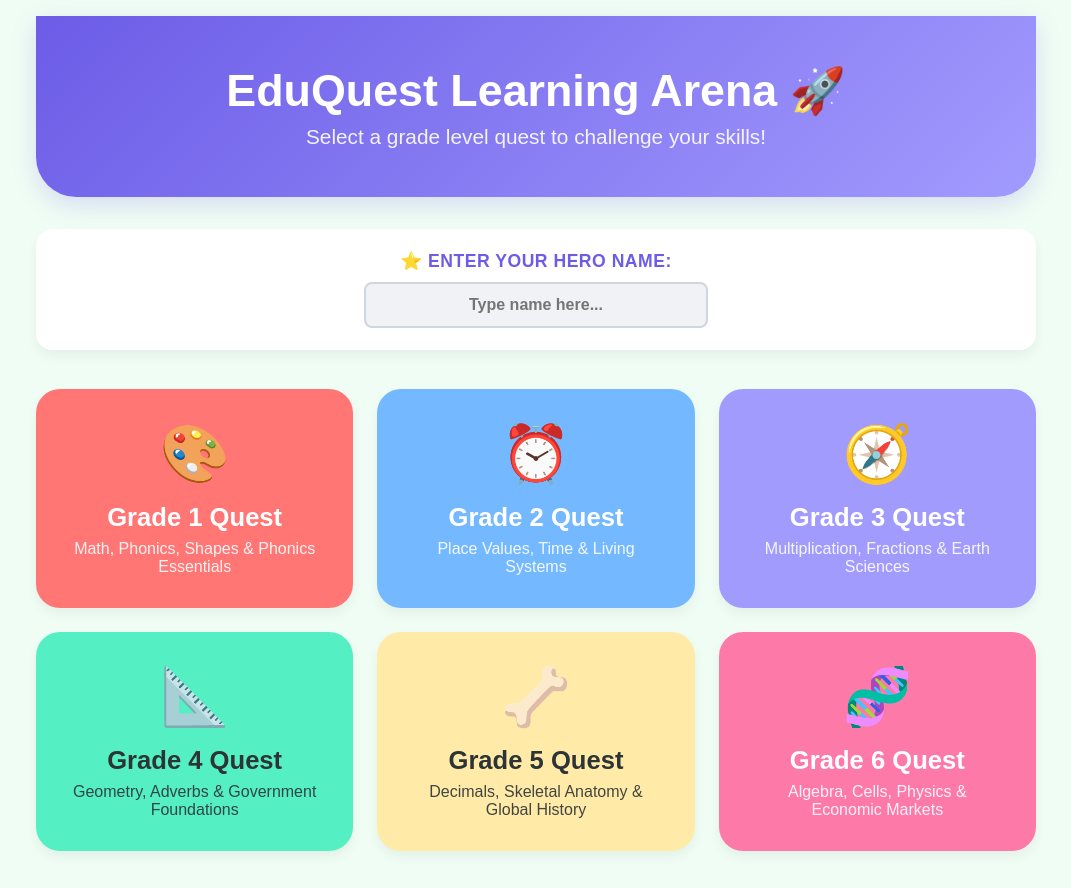
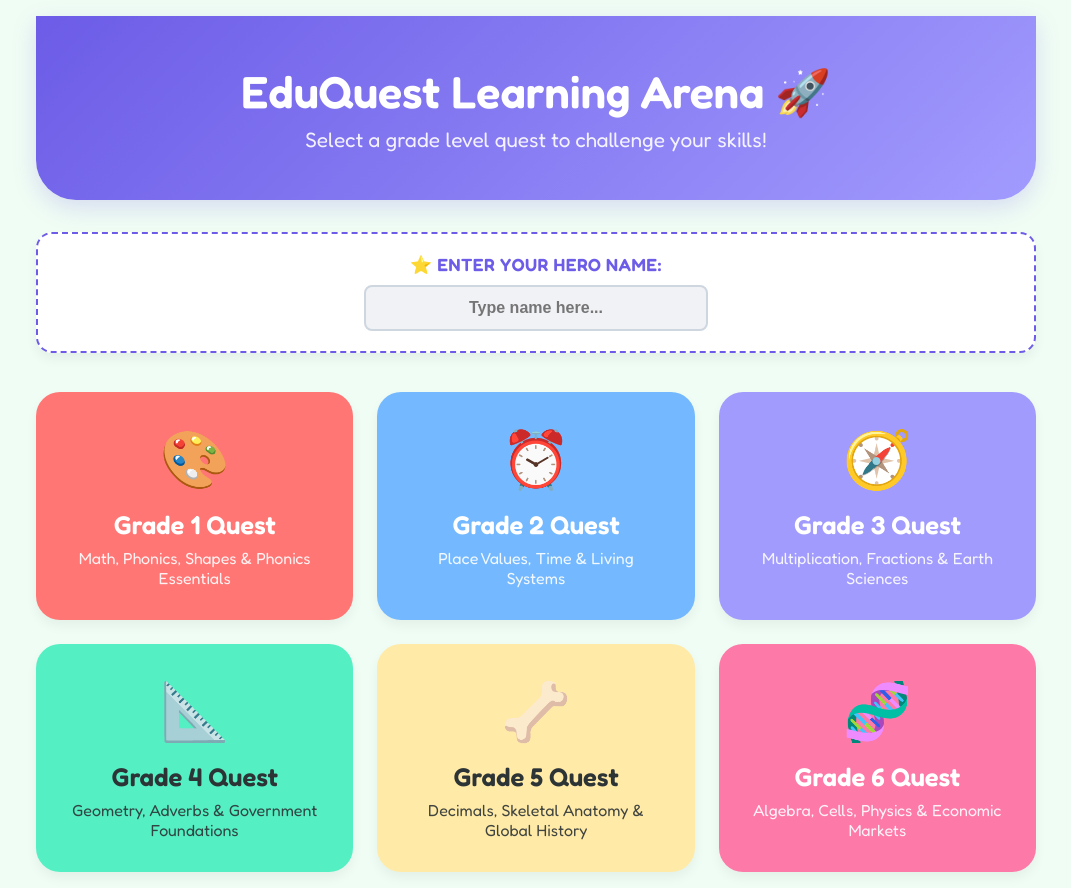
Before and after one commit to reianrd328/my-eduquest-app, a Flask app: page / in a window 1280 px wide. Shown: the whole page, without its empty margins (104-1175 px from the left). Before the commit the page ends 851 px from the top, so only its background shows below. Run offline with Flask 3, Linux system fonts and the light colour scheme.

Commit message:
Update index.html

```diff
--- a/templates/index.html
+++ b/templates/index.html
@@ -4,7 +4,8 @@
     <meta charset="UTF-8">
     <meta name="viewport" content="width=device-width, initial-scale=1.0">
     <title>EduQuest - Interactive Dashboard</title>
-    <link rel="stylesheet" href="/static/css/style.css?v=99">
+    <link rel="stylesheet" href="/static/css/style.css?v=100">
+    <link href="https://fonts.googleapis.com/css2?family=Fredoka:wght@400;600&display=swap" rel="stylesheet">
 </head>
 <body>
 
@@ -18,42 +19,42 @@
 
             <section id="grade-selection" class="grade-grid">
 
-                <div class="name-entry-box" style="grid-column: 1 / -1; background: rgba(255, 255, 255, 0.1); padding: 20px; border-radius: 16px; margin-bottom: 15px; text-align: center; border: 2px dashed rgba(255,255,255,0.2);">
-                    <label for="player-name" style="font-weight: bold; color: #fff; display: block; margin-bottom: 10px; font-size: 1.1rem; letter-spacing: 0.5px;">⭐ ENTER YOUR HERO NAME:</label>
-                    <input type="text" id="player-name" placeholder="Type name here..." style="padding: 12px 20px; border-radius: 8px; border: none; font-size: 16px; width: 80%; max-width: 300px; text-align: center; outline: none; font-weight: bold; color: #333;">
+                <div class="name-entry-box" style="grid-column: 1 / -1; padding: 20px; border-radius: 16px; margin-bottom: 15px; text-align: center; border: 2px dashed #6c5ce7;">
+                    <label for="player-name" style="font-weight: bold; display: block; margin-bottom: 10px; font-size: 1.1rem; letter-spacing: 0.5px;">⭐ ENTER YOUR HERO NAME:</label>
+                    <input type="text" id="player-name" placeholder="Type name here..." style="padding: 12px 20px; border-radius: 8px; font-size: 16px; width: 80%; max-width: 300px; text-align: center; outline: none; font-weight: bold;">
                 </div>
 
-                <div class="grade-card purple" onclick="startTest(1)">
+                <div class="grade-card" onclick="startTest(1)">
                     <div class="card-icon">🎨</div>
                     <h2>Grade 1 Quest</h2>
                     <p>Math, Phonics, Shapes & Phonics Essentials</p>
                 </div>
 
-                <div class="grade-card blue" onclick="startTest(2)">
+                <div class="grade-card" onclick="startTest(2)">
                     <div class="card-icon">⏰</div>
                     <h2>Grade 2 Quest</h2>
                     <p>Place Values, Time & Living Systems</p>
                 </div>
 
-                <div class="grade-card green" onclick="startTest(3)">
+                <div class="grade-card" onclick="startTest(3)">
                     <div class="card-icon">🧭</div>
                     <h2>Grade 3 Quest</h2>
                     <p>Multiplication, Fractions & Earth Sciences</p>
                 </div>
 
-                <div class="grade-card orange" onclick="startTest(4)">
+                <div class="grade-card" onclick="startTest(4)">
                     <div class="card-icon">📐</div>
                     <h2>Grade 4 Quest</h2>
                     <p>Geometry, Adverbs & Government Foundations</p>
                 </div>
 
-                <div class="grade-card red" onclick="startTest(5)">
+                <div class="grade-card" onclick="startTest(5)">
                     <div class="card-icon">🦴</div>
                     <h2>Grade 5 Quest</h2>
                     <p>Decimals, Skeletal Anatomy & Global History</p>
                 </div>
 
-                <div class="grade-card dark-purple" onclick="startTest(6)">
+                <div class="grade-card" onclick="startTest(6)">
                     <div class="card-icon">🧬</div>
                     <h2>Grade 6 Quest</h2>
                     <p>Algebra, Cells, Physics & Economic Markets</p>
@@ -70,8 +71,7 @@
 
                 <div class="quiz-body">
                     <p id="question-text" class="question-prompt">Loading challenge...</p>
-                    <div id="options-container" class="options-layout-grid">
-                        </div>
+                    <div id="options-container" class="options-layout-grid"></div>
                 </div>
 
                 <div class="quiz-footer">
@@ -80,25 +80,24 @@
             </section>
 
             <section id="score-screen" class="quiz-card hidden" style="text-align: center; padding: 30px;">
-                <h2 style="font-size: 2.2rem; color: #ffeb3b; margin-bottom: 10px;">Quest Complete! 🎉</h2>
-                <p style="font-size: 1.3rem; color: #fff; margin-bottom: 5px;">Awesome job, <span id="display-player-name" style="color: #00e5ff; font-weight: bold;">Player</span>!</p>
-                <p style="font-size: 1.4rem; color: #fff; margin-bottom: 25px;">Final Score: <span id="final-score" style="font-weight: bold; color: #4caf50;">0</span> / <span id="total-score">20</span></p>
+                <h2 style="font-size: 2.2rem; color: #6c5ce7; margin-bottom: 10px;">Quest Complete! 🎉</h2>
+                <p style="font-size: 1.3rem; margin-bottom: 5px;">Awesome job, <span id="display-player-name" style="color: #00b894; font-weight: bold;">Player</span>!</p>
+                <p style="font-size: 1.4rem; margin-bottom: 25px;">Final Score: <span id="final-score" style="font-weight: bold; color: #4caf50;">0</span> / <span id="total-score">20</span></p>
 
-                <hr style="margin: 25px 0; border: 0; border-top: 1px solid rgba(255, 255, 255, 0.2);">
+                <hr style="margin: 25px 0; border: 0; border-top: 1px solid #ced6e0;">
 
-                <h3 style="color: #ffeb3b; margin-bottom: 15px; font-size: 1.5rem; letter-spacing: 1px;">🏆 TOP 10 LEADERBOARD</h3>
+                <h3 style="color: #6c5ce7; margin-bottom: 15px; font-size: 1.5rem; letter-spacing: 1px;">🏆 TOP 10 LEADERBOARD</h3>
                 <div style="overflow-x: auto;">
-                    <table style="width: 100%; max-width: 450px; margin: 0 auto 30px auto; border-collapse: collapse; background: rgba(0, 0, 0, 0.3); border-radius: 8px; overflow: hidden;">
+                    <table style="width: 100%; max-width: 450px; margin: 0 auto 30px auto; border-collapse: collapse; background: #f1f2f6; border-radius: 12px; overflow: hidden; box-shadow: 0 4px 10px rgba(0,0,0,0.05);">
                         <thead>
-                            <tr style="background: rgba(255, 255, 255, 0.1); border-bottom: 2px solid rgba(255,255,255,0.2); color: #fff;">
+                            <tr style="background: #dfe6e9; color: #2d3436;">
                                 <th style="padding: 12px; font-size: 14px;">Rank</th>
                                 <th style="padding: 12px; font-size: 14px; text-align: left;">Name</th>
                                 <th style="padding: 12px; font-size: 14px;">Grade</th>
                                 <th style="padding: 12px; font-size: 14px;">Score</th>
                             </tr>
                         </thead>
-                        <tbody id="leaderboard-body" style="color: #eee;">
-                            </tbody>
+                        <tbody id="leaderboard-body" style="color: #2d3436;"></tbody>
                     </table>
                 </div>
 
@@ -108,6 +107,6 @@
         </main>
     </div>
 
-    <script src="/static/js/script.js?v=99"></script>
+    <script src="/static/js/script.js?v=100"></script>
 </body>
 </html>
```
